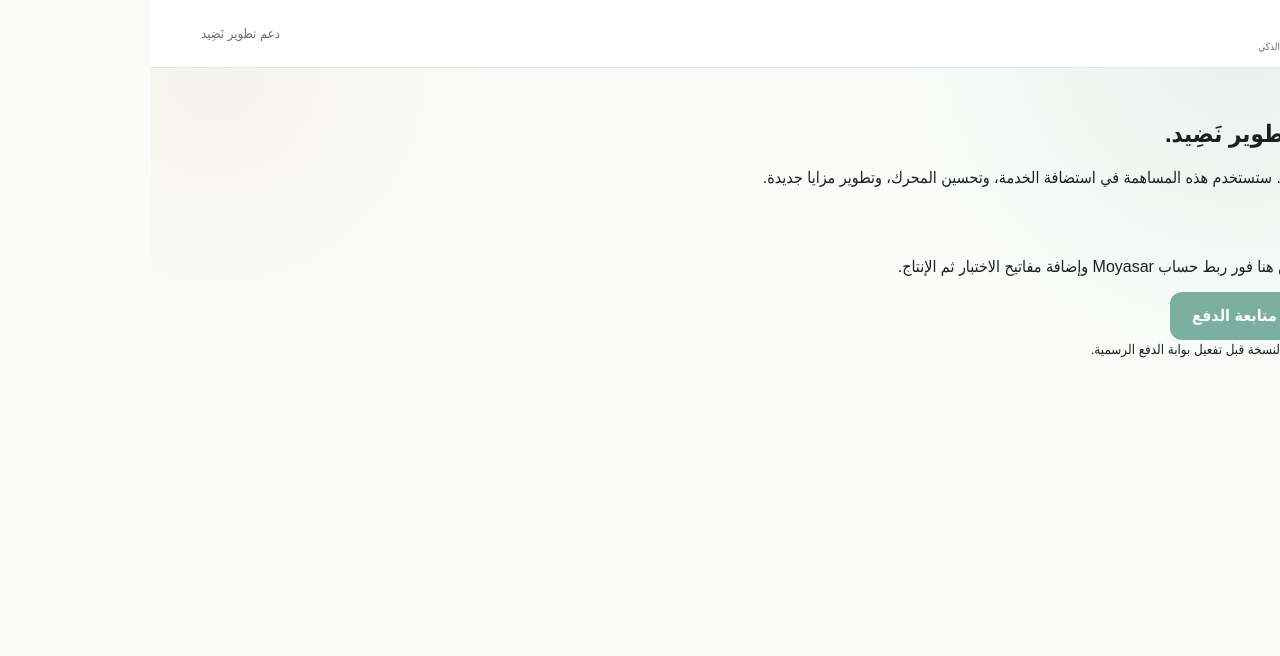
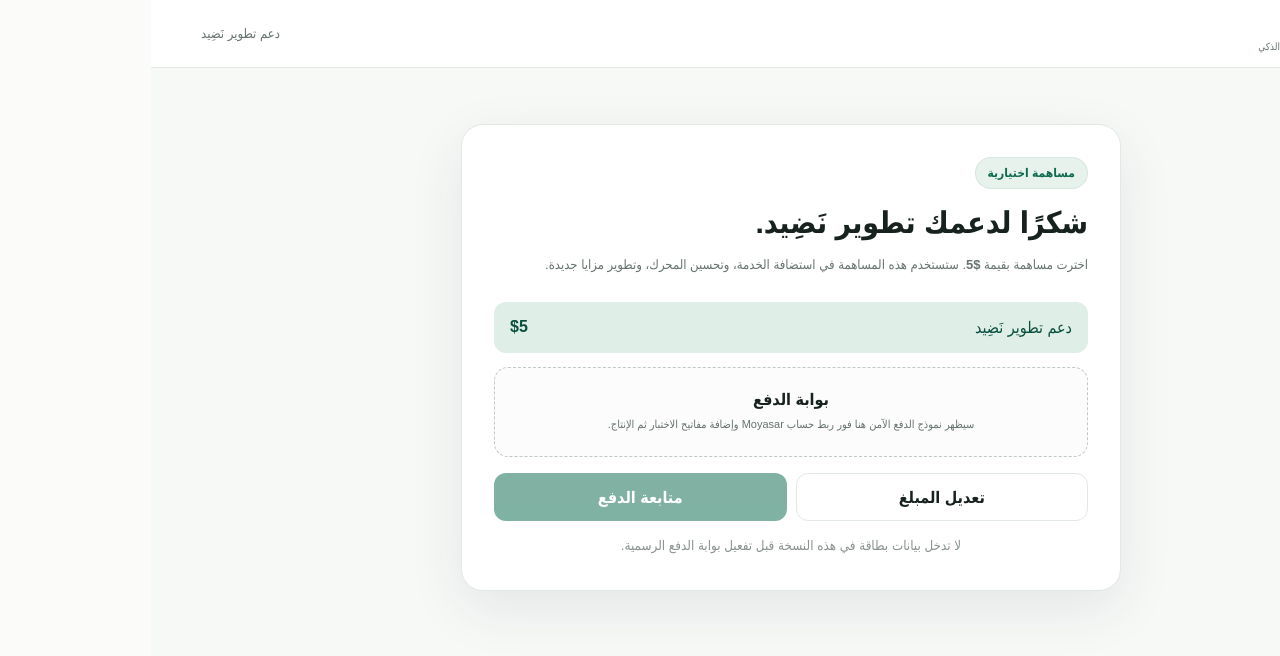
Before and after one commit to alalmaiesa-glitch/nadid, a Next.js app: page /support in a window 1280 px wide. Shown: the top 656 px of the page. Built offline with nearby package versions, Linux system fonts and the light colour scheme; a web font is replaced by a local one.

Commit message:
style: add support and checkout section styles

```diff
--- a/app/globals.css
+++ b/app/globals.css
@@ -1790,3 +1790,208 @@ body,
   padding-bottom: .10em;
   font-style: normal;
 }
+
+
+/* Development support */
+.support-section {
+  padding: 10px 0 72px;
+}
+
+.support-card {
+  display: grid;
+  grid-template-columns: minmax(0, 1.15fr) minmax(320px, .85fr);
+  gap: 34px;
+  align-items: center;
+  padding: 34px;
+  border: 1px solid var(--line);
+  border-radius: 22px;
+  background: #fff;
+  box-shadow: 0 14px 42px rgba(28, 50, 42, .05);
+}
+
+.support-copy h2 {
+  margin: 14px 0 10px;
+  font-family: var(--font-interface), sans-serif;
+  font-size: clamp(26px, 3vw, 38px);
+  line-height: 1.45;
+  letter-spacing: -.02em;
+}
+
+.support-copy p {
+  margin: 0;
+  color: var(--muted);
+  line-height: 1.9;
+  font-size: 13px;
+}
+
+.support-copy small {
+  display: block;
+  margin-top: 14px;
+  color: #88928e;
+  line-height: 1.8;
+  font-size: 10px;
+}
+
+.support-options {
+  padding: 20px;
+  border-radius: 16px;
+  background: #f6f9f7;
+  border: 1px solid #e3ebe6;
+}
+
+.support-amounts {
+  display: grid;
+  grid-template-columns: repeat(3, 1fr);
+  gap: 8px;
+}
+
+.support-amount {
+  min-height: 52px;
+  border: 1px solid var(--line);
+  border-radius: 11px;
+  background: #fff;
+  color: var(--ink);
+  font-family: var(--font-interface), sans-serif;
+  font-weight: 700;
+  cursor: pointer;
+}
+
+.support-amount.active {
+  border-color: var(--green);
+  background: var(--green-soft);
+  color: var(--green-deep);
+  box-shadow: inset 0 0 0 1px rgba(13, 107, 80, .08);
+}
+
+.support-custom {
+  display: grid;
+  gap: 7px;
+  margin-top: 12px;
+}
+
+.support-custom label {
+  font-size: 10px;
+  font-weight: 700;
+  color: #596761;
+}
+
+.support-input-wrap {
+  height: 46px;
+  display: flex;
+  align-items: center;
+  gap: 8px;
+  border: 1px solid var(--line);
+  border-radius: 10px;
+  background: #fff;
+  padding: 0 12px;
+}
+
+.support-input-wrap input {
+  width: 100%;
+  border: 0;
+  outline: 0;
+  background: transparent;
+  direction: ltr;
+}
+
+.support-submit {
+  width: 100%;
+  margin-top: 12px;
+}
+
+.support-note {
+  display: block;
+  margin-top: 9px;
+  color: #7a8681;
+  text-align: center;
+  font-size: 9px;
+}
+
+.support-page {
+  min-height: 100vh;
+  background: #f7f9f7;
+}
+
+.support-checkout {
+  width: min(660px, calc(100% - 30px));
+  margin: 56px auto 80px;
+}
+
+.support-checkout-card {
+  border: 1px solid var(--line);
+  border-radius: 22px;
+  background: #fff;
+  padding: 32px;
+  box-shadow: var(--shadow);
+}
+
+.support-checkout-card h1 {
+  margin: 16px 0 9px;
+  font-size: 30px;
+}
+
+.support-checkout-card > p {
+  color: var(--muted);
+  line-height: 1.9;
+  font-size: 13px;
+}
+
+.support-summary {
+  display: flex;
+  align-items: center;
+  justify-content: space-between;
+  margin: 24px 0 14px;
+  padding: 16px;
+  border-radius: 12px;
+  background: var(--green-soft);
+  color: var(--green-deep);
+}
+
+.payment-placeholder {
+  border: 1px dashed #bfcac5;
+  border-radius: 14px;
+  padding: 22px;
+  text-align: center;
+  background: #fbfcfb;
+}
+
+.payment-placeholder p {
+  margin: 6px 0 0;
+  color: var(--muted);
+  line-height: 1.8;
+  font-size: 11px;
+}
+
+.support-checkout-actions {
+  display: grid;
+  grid-template-columns: 1fr 1fr;
+  gap: 9px;
+  margin-top: 16px;
+}
+
+.support-checkout-card > small {
+  display: block;
+  margin-top: 14px;
+  color: #88928e;
+  text-align: center;
+  line-height: 1.7;
+}
+
+@media (max-width: 760px) {
+  .support-card {
+    grid-template-columns: 1fr;
+    padding: 24px 18px;
+  }
+
+  .support-amounts {
+    grid-template-columns: 1fr 1fr;
+  }
+
+  .support-amounts .support-amount:last-child {
+    grid-column: 1 / -1;
+  }
+
+  .support-checkout-actions {
+    grid-template-columns: 1fr;
+  }
+}
```
